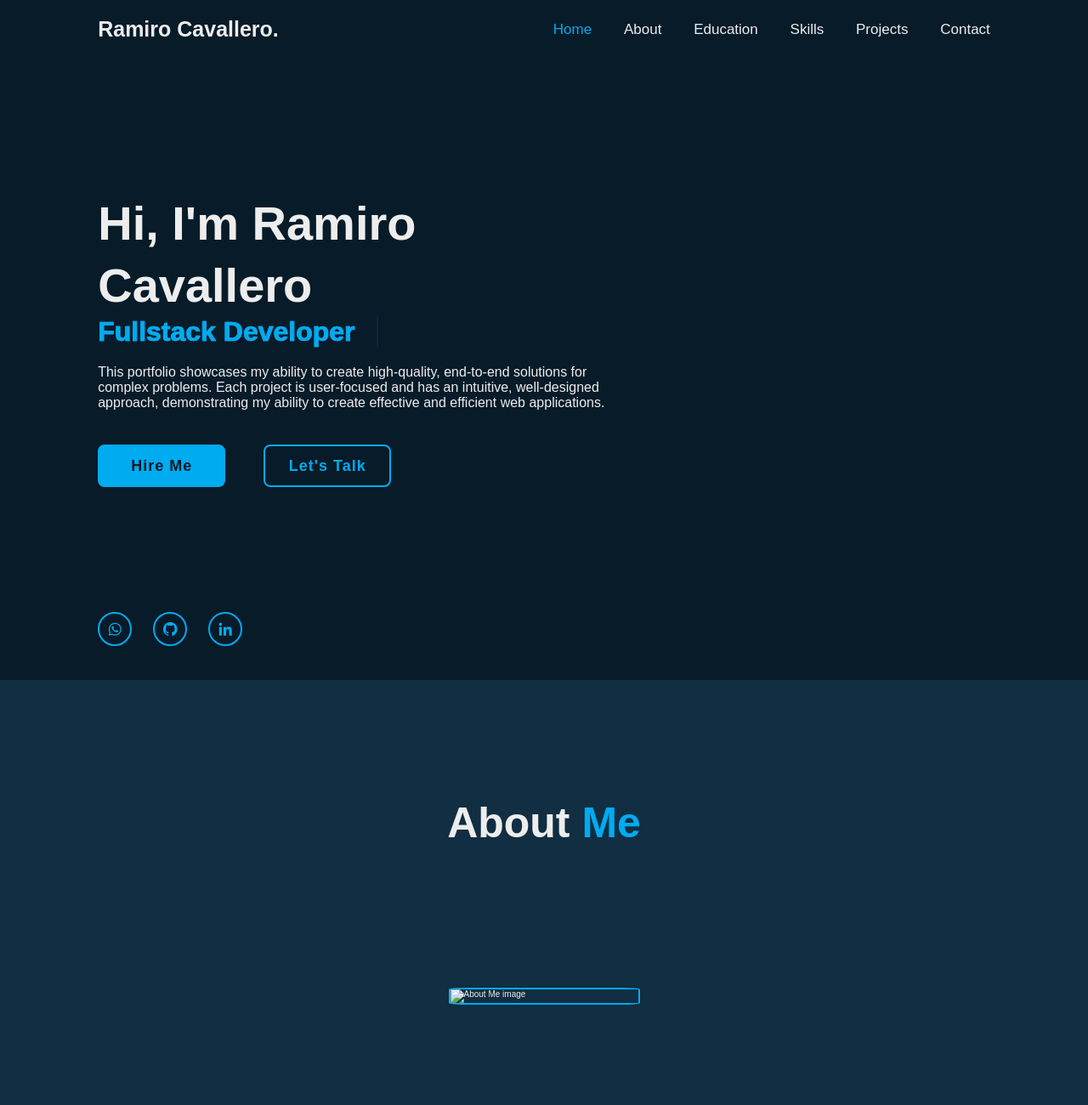
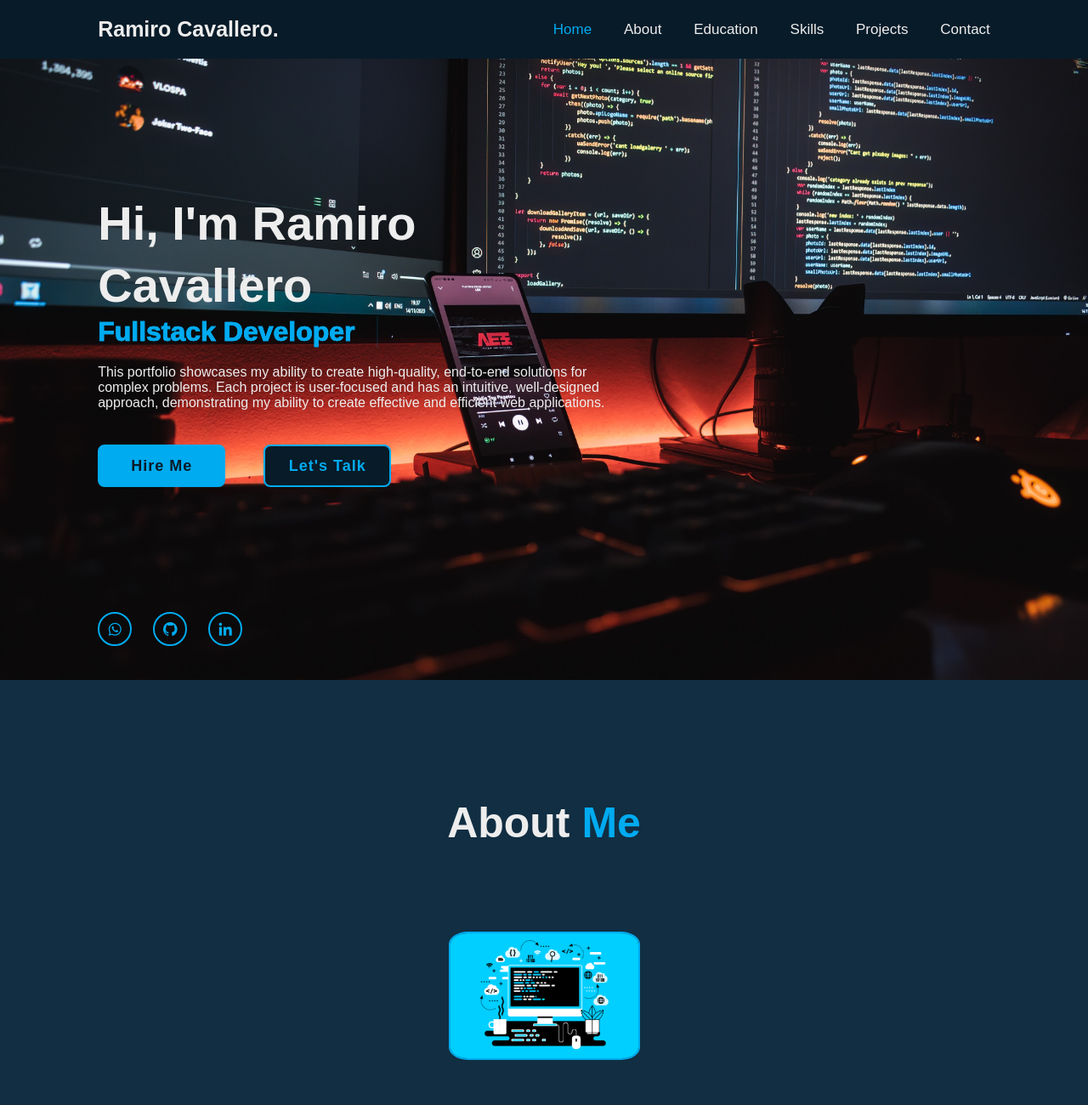
Before and after one commit to ralenbk/Portfolio-public, a plain HTML site: page index.html in a window 1280 px wide. Shown: the top 1300 px of the page at 85% size. Drawn offline with nearby package versions, Linux system fonts and the light colour scheme; a web font is replaced by a local one.

Commit message:
changes 06/07/2023 18:44hs

```diff
--- a/css/style.css
+++ b/css/style.css
@@ -87,7 +87,7 @@ section {
     display: flex;
     align-items: center;
     padding: 0 9%;
-    background: url('/Portfolio/images/fondo.jpg');
+    background: url('/images/fondo.jpg');
     background-repeat: no repeat;
     background-size: cover;
     background-position:center ;
--- a/index.html
+++ b/index.html
@@ -56,7 +56,7 @@
         <h2 class="heading">About <span>Me</span></h2>
 
         <div class="about-img">
-            <img src="/Portfolio/images/aboutme2.png" alt="About Me image">
+            <img src="/images/aboutme2.png" alt="About Me image">
             <span class="circle-spin"></span>
         </div>
 
@@ -213,7 +213,7 @@
             <div class="project">
                 <a href="https://tienda-online-lmd.netlify.app/">
                     <video autoplay loop height="380" width="420">
-                    <source src="/Portfolio/images/2023-06-22 17-24-15.mp4" type="video/mp4">
+                    <source src="/images/2023-06-22 17-24-15.mp4" type="video/mp4">
                     </video>
                 </a>
             </div>
```
